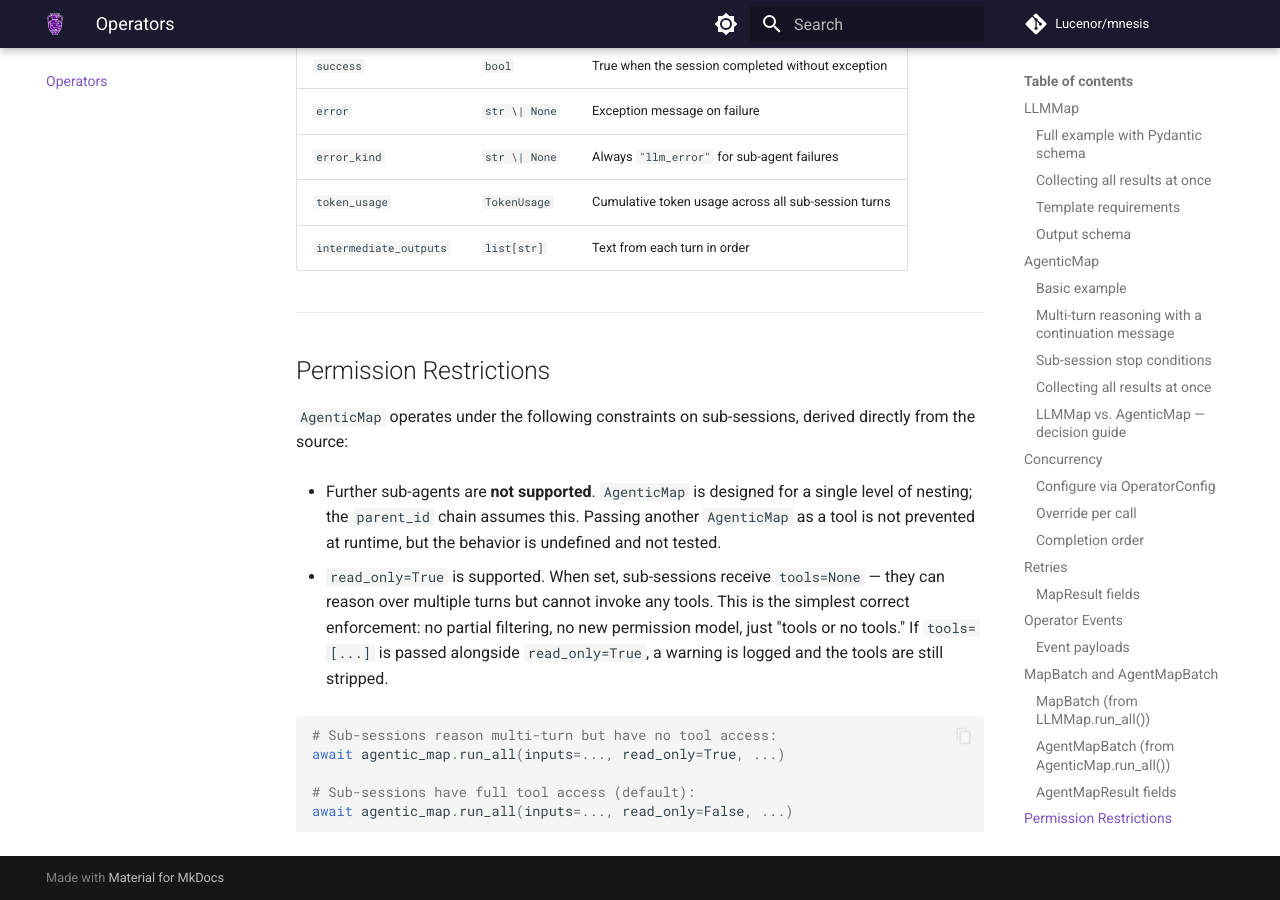
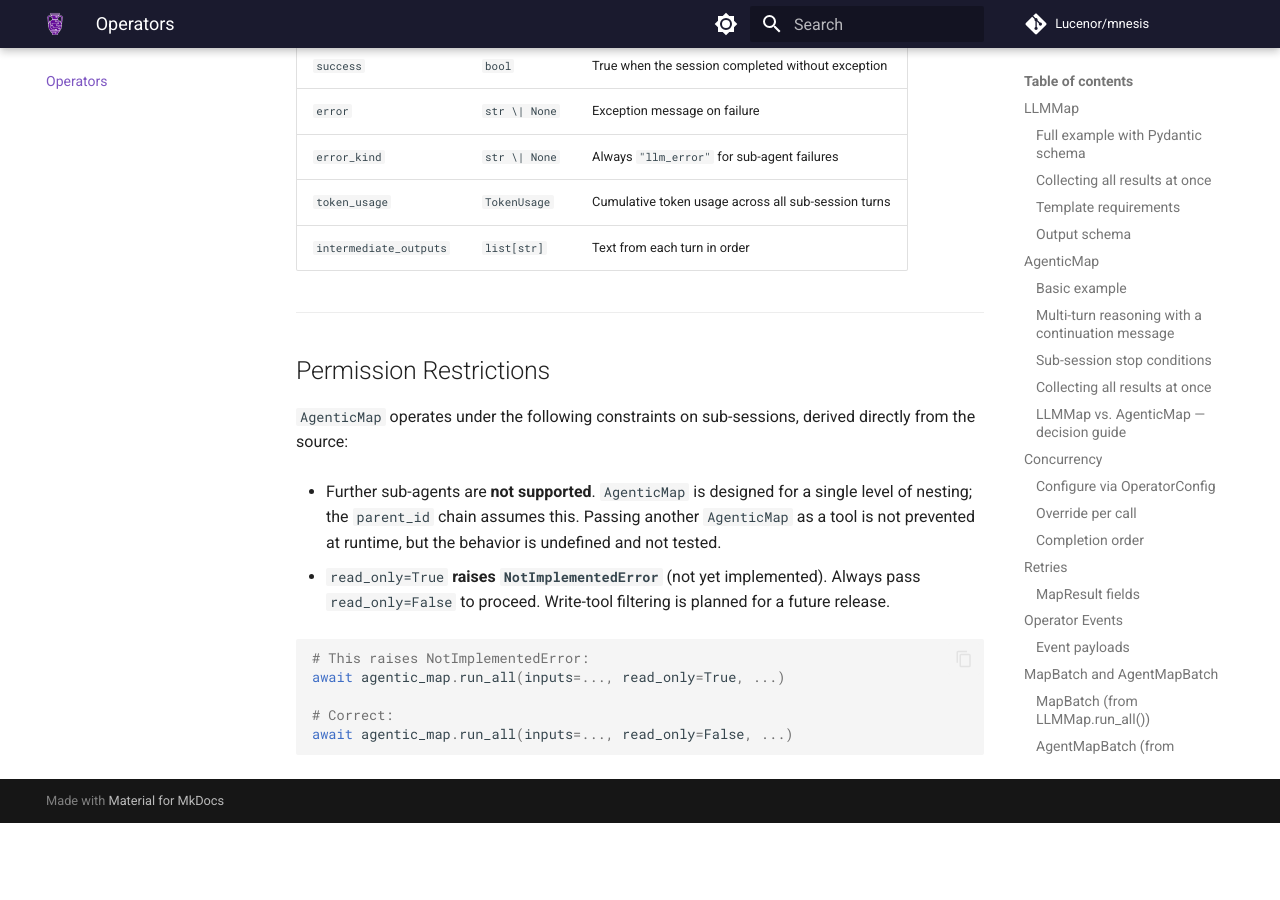
Before and after one commit to Lucenor/mnesis, an MkDocs documentation site: the page built from docs/operators.md, in a window 1280 px wide and 900 px high, scrolled down 10123 px. Built offline with MkDocs 1.6.1 and Material for MkDocs 9.7.7, drawn with Linux system fonts in a browser that asks for light colours; comment, search, counter and statistics services are not loaded; after the commit the page ends 10946 px from its top, so only the background shows below that.

Commit message:
docs(operators): revert read_only docs to match current NotImplementedError behavior
The read_only=True implementation lives in Stream 3 (PR #91) which has not
landed yet. Documenting it as implemented on this branch causes a mismatch
with the code (AgenticMap.run() still raises NotImplementedError). Restore
the accurate caveat so this docs PR is self-consistent and independently
mergeable.

````diff
--- a/docs/operators.md
+++ b/docs/operators.md
@@ -476,16 +476,14 @@ directly from the source:
   `AgenticMap` as a tool is not prevented at runtime, but the behavior is
   undefined and not tested.
 
-- `read_only=True` is supported. When set, sub-sessions receive `tools=None` —
-  they can reason over multiple turns but cannot invoke any tools. This is the
-  simplest correct enforcement: no partial filtering, no new permission model,
-  just "tools or no tools." If `tools=[...]` is passed alongside `read_only=True`,
-  a warning is logged and the tools are still stripped.
+- `read_only=True` **raises `NotImplementedError`** (not yet implemented).
+  Always pass `read_only=False` to proceed. Write-tool filtering is planned
+  for a future release.
 
 ```python
-# Sub-sessions reason multi-turn but have no tool access:
+# This raises NotImplementedError:
 await agentic_map.run_all(inputs=..., read_only=True, ...)
 
-# Sub-sessions have full tool access (default):
+# Correct:
 await agentic_map.run_all(inputs=..., read_only=False, ...)
 ```
````
